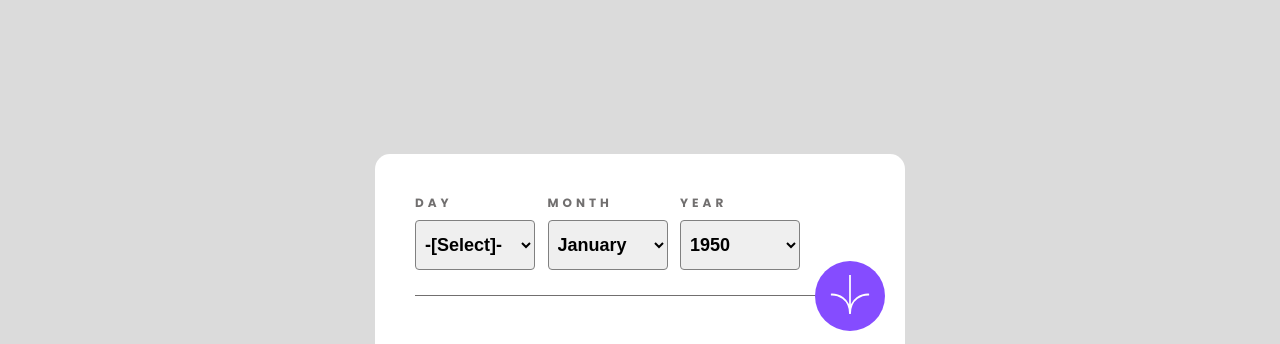
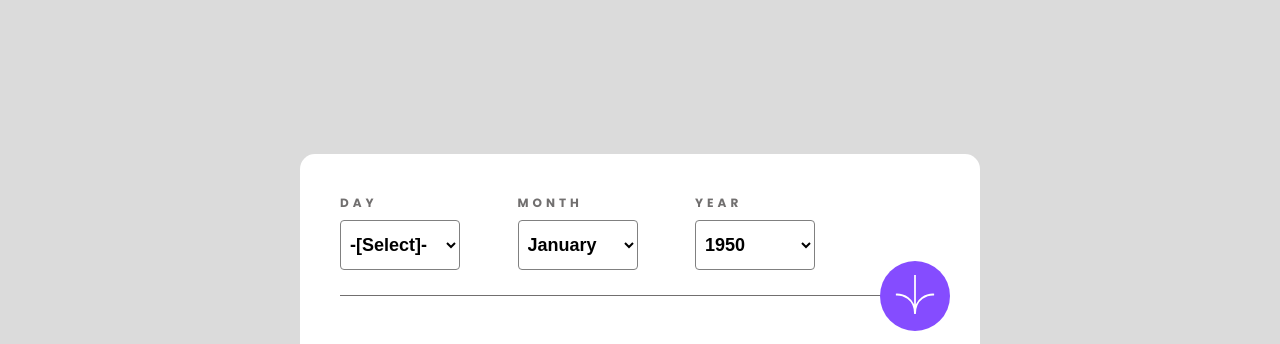
Before and after one commit to TailsHu3Hu3/Age-Calculator, a plain HTML site: page index.html in a window 1280 px wide. Shown: the top 344 px of the page. Drawn offline with Linux system fonts and the light colour scheme.

Commit message:
Improved the CSS
Expanded the box cause it was too small before, and tried to clean the background

```diff
--- a/css/style.css
+++ b/css/style.css
@@ -40,7 +40,7 @@ main {
 .inputWrapper {
     display: flex;
     flex-wrap: nowrap;
-    width: 450px;
+    width: 600px;
     justify-content: space-between;
 }
 
@@ -75,9 +75,10 @@ main {
     border-radius: 4px;
     border-width: 1px;
     border-color: gray;
+    background: none;
 }
 #yearId {
-    margin-right: 65px;
+    margin-right: 125px;
 }
 
 
@@ -88,7 +89,7 @@ main {
     border-style: none;
     position: relative;
     top: -35px;
-    left: 210px;
+    left: 275px;
     background-color: var(--primaryColor);
 }
 
```
